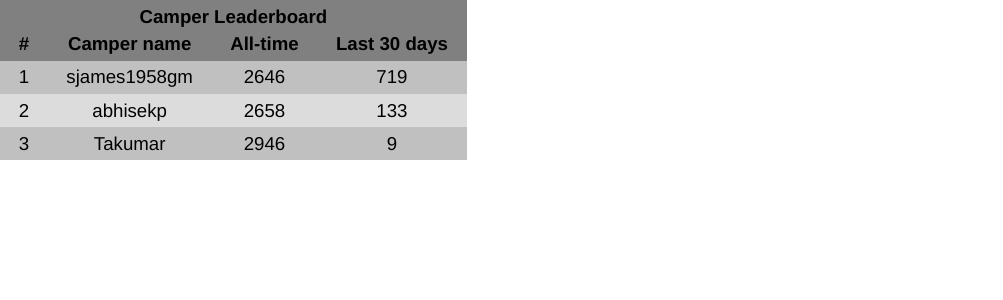
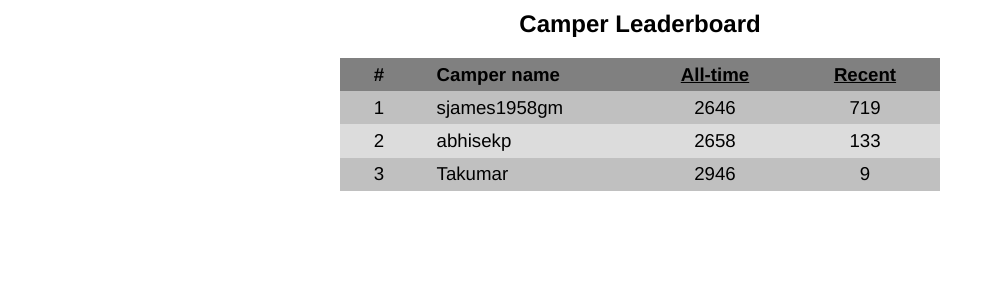
Before and after one commit to jw120/fcc-camper-leaderboard, a React (Create React App) app: page / in a window 1280 px wide. Shown: the top 300 px of the page, without its empty margins (0-1003 px from the left). Built offline with nearby package versions, Linux system fonts and the light colour scheme; the HTML template or start-up script is replaced by a standard one.

Commit message:
Finished basic table

```diff
--- a/package.json
+++ b/package.json
@@ -17,5 +17,6 @@
   },
   "eslintConfig": {
     "extends": "./node_modules/react-scripts/config/eslint.js"
-  }
+  },
+  "homepage": "http://jw120.github.io/camper-leaderboard"
 }
--- a/src/App.css
+++ b/src/App.css
@@ -1,3 +1,22 @@
 .App {
   font-size: 14pt;
 }
+
+.App-title {
+  padding-top: 10px;
+  padding-bottom: 20px;
+  font-size: 18pt;
+  font-weight: bold;
+  text-align: center;
+}
+
+.App-box {
+  width: 100%;
+  display: flex;
+  flex-direction: row;
+  justify-content: space-around;
+}
+
+.App-table-box {
+  width: 600px;
+}
--- a/src/App.js
+++ b/src/App.js
@@ -8,17 +8,6 @@ import React, { Component } from 'react';
 import './App.css';
 import CamperTable from './CamperTable';
 import type { Camper, Direction } from './CamperTable';
-
-type State = {
-  headers: string[];
-  directions: Direction[];
-  campers: {
-    allTimeUp: Camper[];
-    allTimeDown: Camper[];
-    recentUp: Camper[];
-    recentDown: Camper [];
-  }
- };
 
 class App extends Component {
 
@@ -36,7 +25,7 @@ class App extends Component {
   constructor() {
     super();
     this.state = {
-      headers: [ "#", "Camper name", "All-time", "Last 30 days" ],
+      headers: [ "#", "Camper name", "All-time", "Recent" ],
       directions: [ "NonControl", "NonControl", "Down", "Unselected" ],
       campers: {
         allTimeUp: [
@@ -80,7 +69,6 @@ class App extends Component {
 
   /* Helper method to update the directions[] in state when a column is clicked */
   updateDirections(columnIndex: number): void {
-    console.log("Changing direction for column", columnIndex, "from", this.state.directions[columnIndex]);
     let oldDirection = this.state.directions[columnIndex];
     let mapFn = (d: Direction, i: number) => {
       switch (oldDirection) {
@@ -103,18 +91,20 @@ class App extends Component {
   render() {
     return (
       <div className="App">
+        <div className="App-title">Camper Leaderboard</div>
+        <div className="App-box">
+          <div className="App-table-box">
             <CamperTable
-          title="Camper Leaderboard"
               headers={this.state.headers}
               directions={this.state.directions}
               campers={this.selectCampersArray()}
               onHeaderClick={(i) => this.updateDirections(i)}
             />
           </div>
+        </div>
+      </div>
     );
   }
 }
 
-
-
 export default App;
--- a/src/CamperTable.css
+++ b/src/CamperTable.css
@@ -1,26 +1,49 @@
-/* Remove border from around each cell */
-table {
+.CamperTable {
   border-collapse: collapse;
+  table-layout: fixed;
+  width: 100%;
+}
+
+/* Fixed layout uses the widths of the first row of columns which we set here */
+.CamperTable th:nth-child(1) {
+  width: 10%;
+}
+.CamperTable th:nth-child(2) {
+  width: 40%;
+}
+.CamperTable th:nth-child(3) {
+  width: 25%;
+}
+.CamperTable th:nth-child(4) {
+  width: 25%;
 }
 
 /* Spacing around contents of every table cell */
-td, th {
+.CamperTable td,
+.CamperTable th {
   padding: 0.3em 1em 0.3em 1em;
   text-align: center;
 }
 
-/* Squeeze title tow down towards the headers row a little */
-.HeadedTable-title th {
-  padding-bottom: 0;
+.CamperTable .ControlHeader {
+  text-decoration: underline;
 }
 
-thead tr {
+.CamperTable .LeftAlign {
+  text-align: left;
+}
+
+.CamperTable .Hidden {
+  visibility: hidden;
+}
+
+.CamperTable thead tr {
   background-color: grey;
 }
 
-tbody tr:nth-child(odd)	{
+.CamperTable tbody tr:nth-child(odd)	{
   background-color: silver;
 }
-tbody tr:nth-child(even) {
+.CamperTable tbody tr:nth-child(even) {
   background-color: gainsboro;
 }
--- a/src/CamperTable.js
+++ b/src/CamperTable.js
@@ -22,7 +22,6 @@ export type Camper = {
 
 /** Props for our CamperTable component */
 type Props = {
-  title: string;
   headers: string[];
   directions: Direction[];
   campers: Camper[];
@@ -38,6 +37,8 @@ function DirectionIndicator(props: {direction: Direction}): ?React.Element<*> {
       return (<i className="fa fa-sort-asc"></i>);
     case "Down":
       return (<i className="fa fa-sort-desc"></i>);
+    case "Unselected":
+      return (<i className="fa fa-sort-asc Hidden"></i>); // Hidden arrow to keep fixed spacing
     default:
       return null;
   }
@@ -47,24 +48,18 @@ function DirectionIndicator(props: {direction: Direction}): ?React.Element<*> {
  * Helper function to build the head of our table with an optional title row across all the columns
  * and a row of headings
  */
-function Head(props: {title: string, headers: string[], directions: Direction[], onHeaderClick: (columns: number) => void}): React.Element<*> {
-
-  let titleRow =
-    <tr className="HeadedTable-title">
-      <th colSpan={props.headers.length}>
-        {props.title}
-      </th>
-    </tr>;
-
+function Head(props: {headers: string[], directions: Direction[], onHeaderClick: (columns: number) => void}): React.Element<*> {
   return (
     <thead>
-      {props.title && titleRow}
       <tr>
         {props.headers.map((h, i) => {
           return (
             <th
               key={i}
-              className={props.directions[i] === "NonControl" ? "NonControlHeader" : "ControlHeader"}
+              className={
+                (props.directions[i] === "NonControl" ? "NonControlHeader" : "ControlHeader") +
+                (i === 1 ? " LeftAlign" : "")
+              }
               onClick={() => props.onHeaderClick(i)}
             >
               {h} <DirectionIndicator direction={props.directions[i]} />
@@ -83,7 +78,7 @@ function CamperRow(props: {camper: Camper, index: number}): React.Element<*> {
   return (
     <tr key={props.index}>
       <td>{props.index}</td>
-      <td>{props.camper.username}</td>
+      <td className="LeftAlign">{props.camper.username}</td>
       <td>{props.camper.alltime}</td>
       <td>{props.camper.recent}</td>
     </tr>
@@ -92,8 +87,8 @@ function CamperRow(props: {camper: Camper, index: number}): React.Element<*> {
 
 function CamperTable(props: Props): React.Element<*> {
   return (
-    <table>
-      <Head title={props.title} headers={props.headers} directions={props.directions} onHeaderClick={props.onHeaderClick}/>
+    <table className="CamperTable">
+      <Head headers={props.headers} directions={props.directions} onHeaderClick={props.onHeaderClick}/>
       <tbody>
         {props.campers.map((camper, index) => <CamperRow camper={camper} index={index + 1} key={index} />)}
       </tbody>
```
Also changed, not shown: 1 other file (tests, documents, lock files or other folders). Lines whose indentation alone changed are shown as unchanged.
